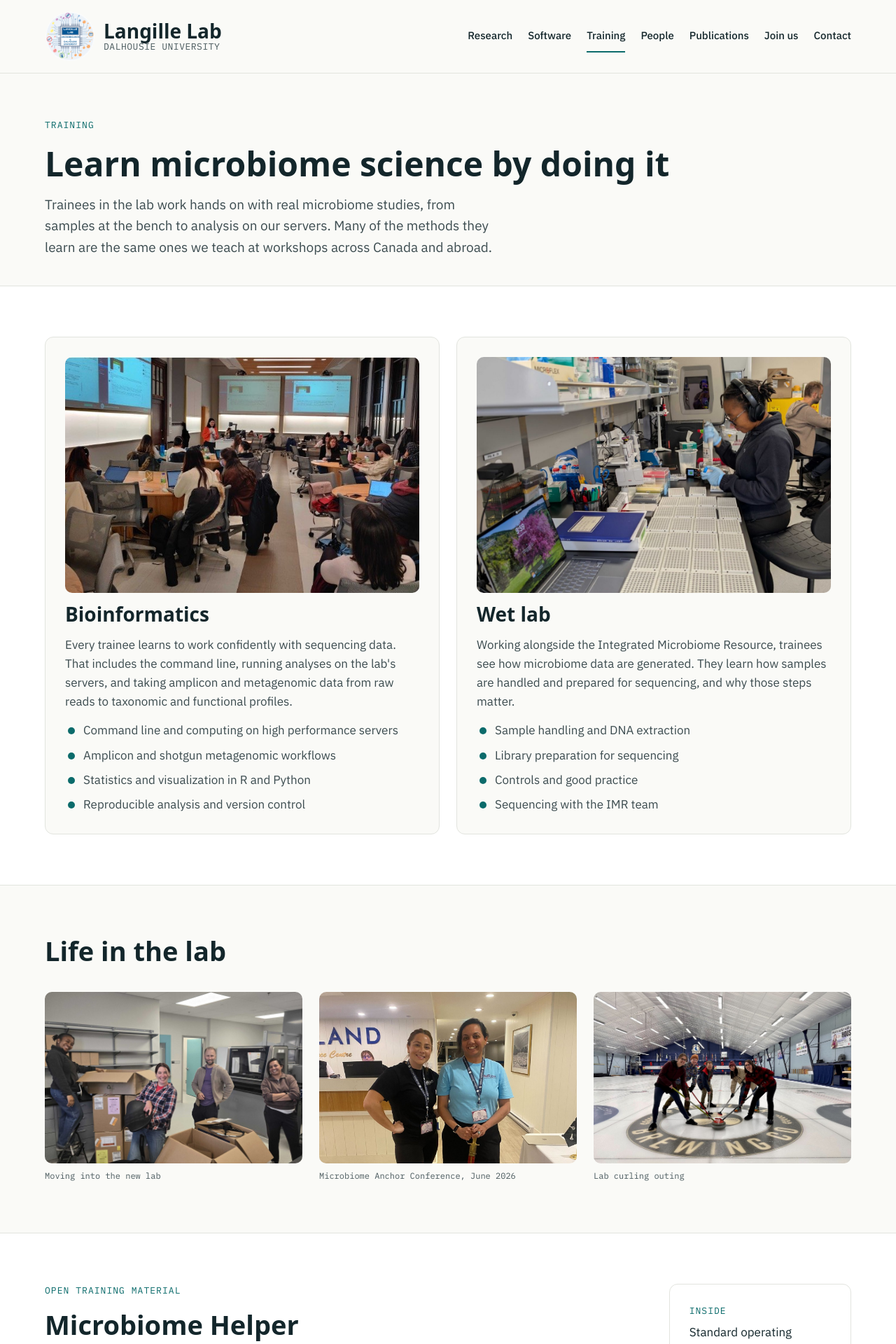
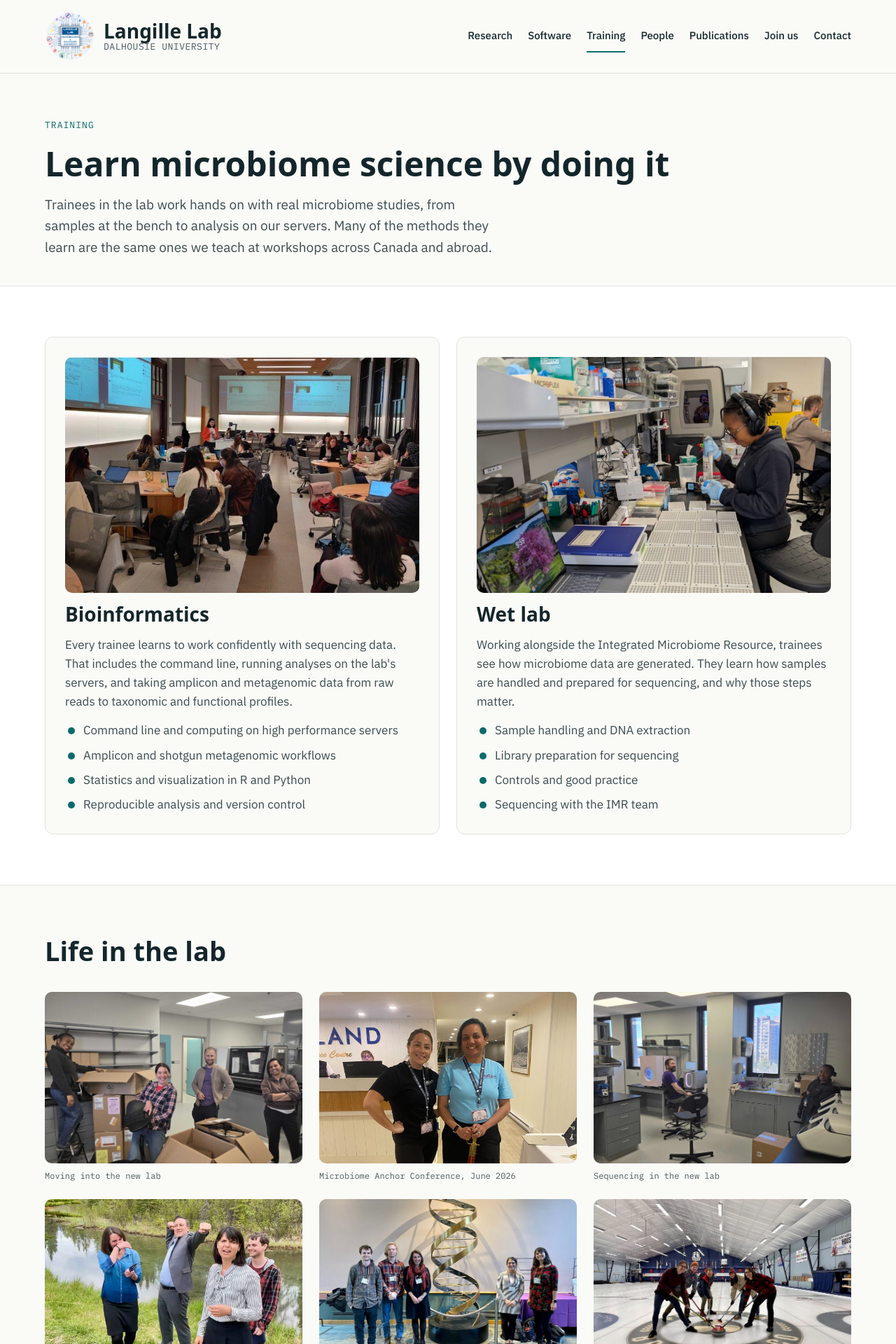
Before and after one commit to mlangill/mlangill.github.com, a Jekyll site: the page built from training.html, in a window 1280 px wide. Shown: the top 1920 px of the page at 70% size. Built offline with Jekyll 4.4.1, drawn with Linux system fonts in a browser that asks for light colours; some web fonts are replaced; some of the changed text lies outside the part shown.

Commit message:
Add three more Life in the lab photos
Co-Authored-By: Claude Opus 5.5 <noreply@anthropic.com>
Claude-Session: https://claude.ai/code/session_0184tZHL9zBPBmqcszxgK2L6

```diff
--- a/assets/css/site.css
+++ b/assets/css/site.css
@@ -193,7 +193,9 @@ a.pub-title:hover { color: var(--accent); }
 .train-grid { display: grid; gap: 24px; grid-template-columns: repeat(auto-fit, minmax(320px, 1fr)); }
 .train-card h2 { font-size: 28px; }
 .photo-slot { aspect-ratio: 3 / 2; max-width: 100%; border: 2px dashed var(--line); border-radius: 10px; background: var(--surface); display: flex; align-items: center; justify-content: center; text-align: center; padding: 16px; font-family: var(--mono); font-size: 13px; color: var(--muted); }
-.photo-row { display: grid; gap: 24px; grid-template-columns: repeat(auto-fit, minmax(260px, 1fr)); }
+.photo-row { display: grid; gap: 24px; grid-template-columns: repeat(3, minmax(0, 1fr)); }
+@media (max-width: 900px) { .photo-row { grid-template-columns: repeat(2, minmax(0, 1fr)); } }
+@media (max-width: 560px) { .photo-row { grid-template-columns: 1fr; } }
 .checks { margin: 0; padding: 0; list-style: none; display: flex; flex-direction: column; gap: 8px; }
 .checks li { padding-left: 26px; position: relative; color: var(--ink-2); }
 .checks li::before { content: ""; position: absolute; left: 4px; top: 9px; width: 10px; height: 10px; border-radius: 50%; background: var(--accent); }
--- a/training.html
+++ b/training.html
@@ -25,7 +25,7 @@ description: Training in the Langille Lab, from bioinformatics and the wet lab t
 </ul>
 </article>
 <article class="card train-card">
-<img class="card-photo" src="{{ '/images/training/wetlab_plates.jpg' | relative_url }}" alt="A lab member pipetting samples into rows of 96 well plates in the new wet lab" style="object-position: 50% 58%" loading="lazy">
+<img class="card-photo" src="{{ '/images/training/wetlab_plates.jpg' | relative_url }}" alt="A lab member pipetting samples into rows of 96 well plates in the new wet lab" style="object-position: 50% 52%" loading="lazy">
 <h2>Wet lab</h2>
 <p>Working alongside the Integrated Microbiome Resource, trainees see how microbiome data are generated. They learn how samples are handled and prepared for sequencing, and why those steps matter.</p>
 <ul class="checks">
@@ -46,6 +46,9 @@ description: Training in the Langille Lab, from bioinformatics and the wet lab t
 <div class="photo-row">
 <figure><img src="{{ '/images/training/new_lab_unpacking.jpg' | relative_url }}" alt="Four lab members smiling while unpacking boxes in the new lab" loading="lazy"><figcaption class="caption">Moving into the new lab</figcaption></figure>
 <figure><img src="{{ '/images/training/anchor_conference.jpg' | relative_url }}" alt="Two lab members at the Microbiome Anchor Conference" style="object-position: 50% 22%" loading="lazy"><figcaption class="caption">Microbiome Anchor Conference, June 2026</figcaption></figure>
+<figure><img src="{{ '/images/training/new_lab_sequencing.jpg' | relative_url }}" alt="Two lab members with the sequencers in the new lab" loading="lazy"><figcaption class="caption">Sequencing in the new lab</figcaption></figure>
+<figure><img src="{{ '/images/training/canmore.jpg' | relative_url }}" alt="Four lab members laughing beside a pond with mountains behind" style="object-position: 50% 52%" loading="lazy"><figcaption class="caption">Conference trip to Canmore, AB</figcaption></figure>
+<figure><img src="{{ '/images/training/dna_sculpture.jpg' | relative_url }}" alt="Five lab members at a conference beside a large DNA sculpture" style="object-position: 50% 70%" loading="lazy"><figcaption class="caption">At a conference</figcaption></figure>
 <figure><img src="{{ '/images/training/curling.jpg' | relative_url }}" alt="Five lab members sweeping a curling stone on the ice" loading="lazy"><figcaption class="caption">Lab curling outing</figcaption></figure>
 </div>
 </div>
```
Also changed, not shown: images/training/canmore.jpg (added), images/training/dna_sculpture.jpg (added), images/training/new_lab_sequencing.jpg (added).
